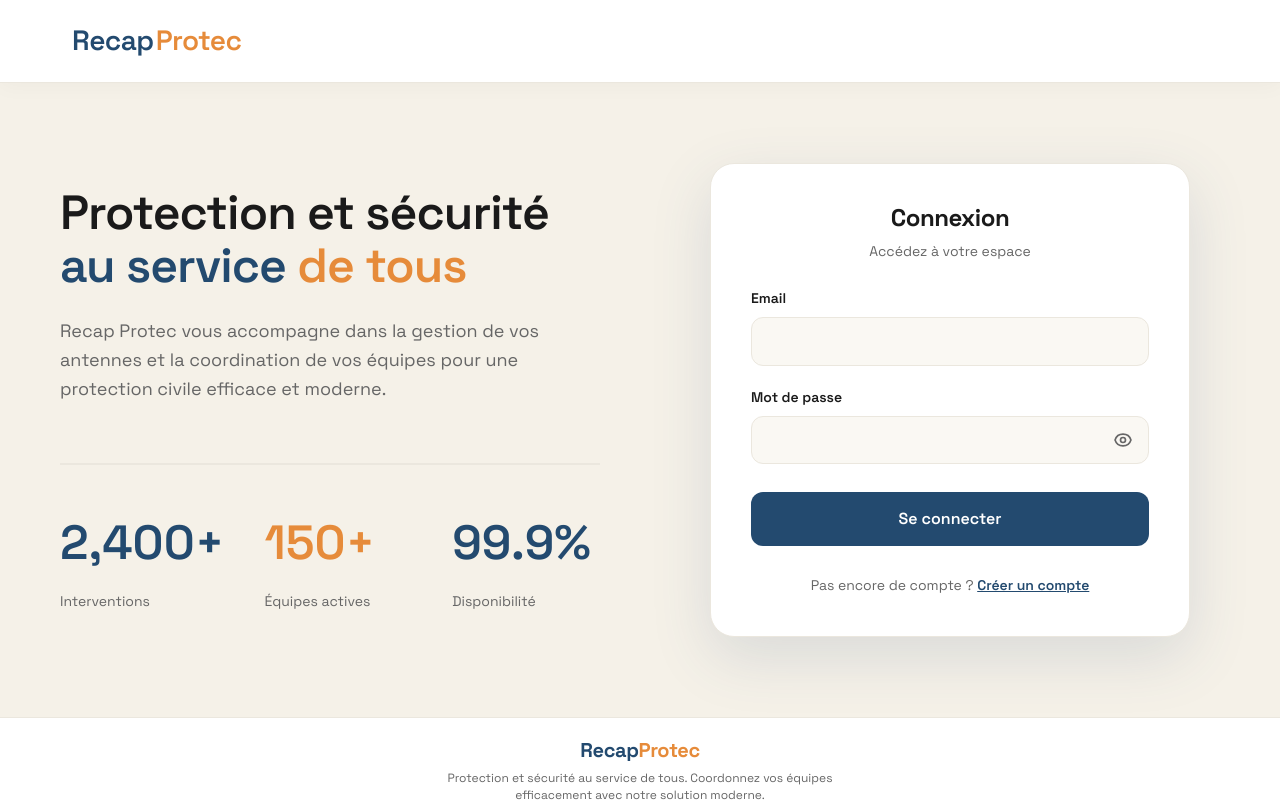
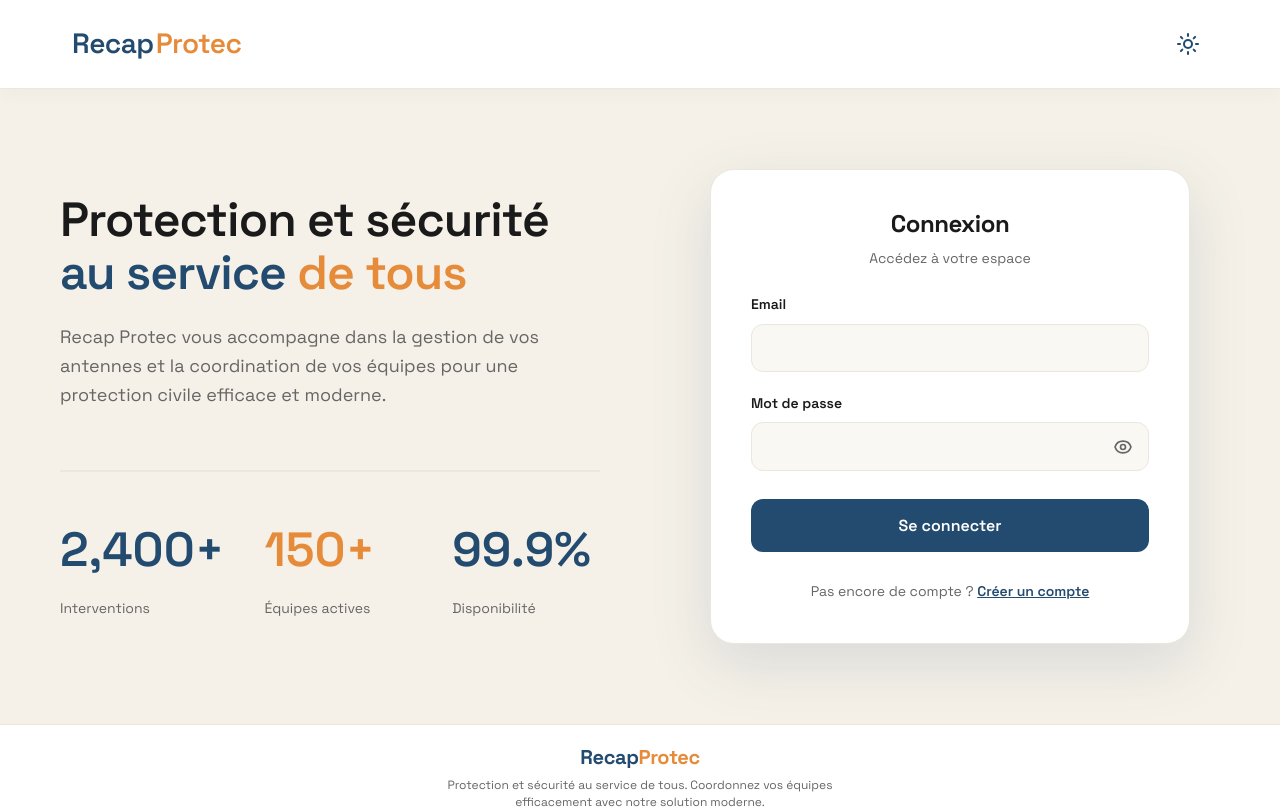
Before and after one commit to Fredozorus/recap-protect, a Next.js app: page / in a window 1280 px wide. Shown: the top 809 px of the page. Built offline with nearby package versions, Linux system fonts and the light colour scheme; no server answers.

Commit message:
DarkMode

```diff
--- a/src/app/globals.css
+++ b/src/app/globals.css
@@ -1,22 +1,53 @@
 @import "tailwindcss";
 
-@theme inline {
-  /* Palette Principale */
-  --color-navy: #3a5a7e;
-  --color-navy-light: #4a6a8e;
-  --color-navy-dark: #2a4a6e;
+:root {
+  /* Light Mode (Default) */
+  --color-navy: #234A6F;
+  --color-navy-light: #335A7F;
+  --color-navy-dark: #133A5F;
 
-  --color-paper: #f5f1e8;
-  --color-paper-light: #faf8f3;
-  --color-paper-dark: #ebe7de;
+  --color-terracotta: #E68B3A;
+  --color-terracotta-light: #F69B4A;
+  --color-terracotta-dark: #D67B2A;
 
-  --color-terracotta: #c98550;
-  --color-terracotta-light: #d99560;
-  --color-terracotta-dark: #b97540;
+  --color-paper: #F5F1E8;
+  --color-paper-light: #FAF8F3;
+  --color-paper-dark: #EBE7DE;
 
-  /* Couleurs de Support */
-  --color-warm-black: #1a1a1a;
+  --color-warm-black: #1A1A1A;
   --color-neutral-gray: #666666;
+  --color-white: #FFFFFF;
+
+  /* Semantic Colors */
+  --background: var(--color-paper);
+  --foreground: var(--color-warm-black);
+  --card-bg: var(--color-white);
+  --card-border: var(--color-paper-dark);
+}
+
+.dark {
+  /* Dark Mode Overrides - Lighter and more readable */
+  --color-navy: #5BA3FF;
+  --color-navy-light: #7BB5FF;
+  --color-navy-dark: #3B83DF;
+
+  --color-terracotta: #FFB570;
+  --color-terracotta-light: #FFC590;
+  --color-terracotta-dark: #EFA560;
+
+  --color-paper: #1A1D23;
+  --color-paper-light: #252930;
+  --color-paper-dark: #2F3540;
+
+  --color-warm-black: #E8E8E8;
+  --color-neutral-gray: #B0B0B0;
+  --color-white: #252930;
+
+  /* Semantic Colors */
+  --background: var(--color-paper);
+  --foreground: var(--color-warm-black);
+  --card-bg: var(--color-paper-light);
+  --card-border: var(--color-paper-dark);
 }
 
 /* Reset et base */
@@ -35,13 +66,14 @@ body {
 }
 
 body {
-  background: #F5F5F5;
-  color: #1a1a1a;
+  background: var(--background);
+  color: var(--foreground);
   font-family: var(--font-space-grotesk), system-ui, -apple-system, sans-serif;
   font-weight: 400;
   line-height: 1.6;
   -webkit-font-smoothing: antialiased;
   -moz-osx-font-smoothing: grayscale;
+  transition: background-color 0.3s ease, color 0.3s ease;
 }
 
 h1,
@@ -263,7 +295,7 @@ h6 {
 .hero-title {
   font-weight: 600;
   line-height: 1.1;
-  color: var(--color-warm-black);
+  color: var(--foreground);
   font-size: 36px;
   margin-bottom: 24px;
   order: 1;
@@ -291,6 +323,7 @@ h6 {
   font-size: 36px;
   font-weight: 600;
   margin-bottom: 8px;
+  color: var(--foreground);
 }
 
 .hero-stat-label {
@@ -300,15 +333,16 @@ h6 {
 
 /* AuthForm Responsive Styles */
 .auth-form-container {
-  background-color: white;
+  background-color: var(--card-bg);
   border-radius: 24px;
   padding: 24px;
   box-shadow: 0 20px 60px rgba(58, 90, 126, 0.15);
-  border: 1px solid var(--color-paper-dark);
+  border: 1px solid var(--card-border);
   width: 100%;
   max-width: 480px;
   margin: 0 auto;
   order: 3;
+  transition: background-color 0.3s ease, border-color 0.3s ease;
 }
 
 .auth-form-header {
@@ -320,7 +354,7 @@ h6 {
   font-size: 24px;
   font-weight: bold;
   margin-bottom: 8px;
-  color: var(--color-warm-black);
+  color: var(--foreground);
 }
 
 .auth-form-subtitle {
@@ -397,9 +431,10 @@ h6 {
 
 /* Dashboard Responsive Styles */
 .dashboard-navbar {
-  background-color: white;
-  border-bottom: 1px solid var(--color-paper-dark);
+  background-color: var(--card-bg);
+  border-bottom: 1px solid var(--card-border);
   padding: 16px;
+  transition: background-color 0.3s ease, border-color 0.3s ease;
 }
 
 .dashboard-navbar-container {
@@ -436,10 +471,11 @@ h6 {
 }
 
 .dashboard-stat-card {
-  background-color: white;
+  background-color: var(--card-bg);
   padding: 24px;
   border-radius: 12px;
-  border: 1px solid var(--color-paper-dark);
+  border: 1px solid var(--card-border);
+  transition: background-color 0.3s ease, border-color 0.3s ease;
 }
 
 .dashboard-content-grid {
@@ -449,10 +485,11 @@ h6 {
 }
 
 .dashboard-card {
-  background-color: white;
+  background-color: var(--card-bg);
   border-radius: 12px;
-  border: 1px solid var(--color-paper-dark);
+  border: 1px solid var(--card-border);
   overflow: hidden;
+  transition: background-color 0.3s ease, border-color 0.3s ease;
 }
 
 .dashboard-cta {
--- a/src/app/layout.tsx
+++ b/src/app/layout.tsx
@@ -2,6 +2,7 @@ import type { Metadata } from "next";
 import { Space_Grotesk } from "next/font/google";
 import "./globals.css";
 import { Analytics } from "@vercel/analytics/next"
+import { ThemeProvider } from "@/components/ThemeProvider";
 
 const spaceGrotesk = Space_Grotesk({
   variable: "--font-space-grotesk",
@@ -41,9 +42,11 @@ export default function RootLayout({
           flexDirection: 'column'
         }}
       >
-        <div style={{ flex: 1, width: '100%' }}>
-          {children}
-        </div>
+        <ThemeProvider>
+          <div style={{ flex: 1, width: '100%' }}>
+            {children}
+          </div>
+        </ThemeProvider>
       </body>
     </html>
   );
--- a/src/app/page.tsx
+++ b/src/app/page.tsx
@@ -1,20 +1,20 @@
-import Navbar from '@/components/Navbar';
-import Hero from '@/components/Hero';
-import Footer from '@/components/Footer';
+import Navbar from '@/components/Navbar'
+import Hero from '@/components/Hero'
+import Footer from '@/components/Footer'
 
 export default function Home() {
   return (
-    <div style={{
-      backgroundColor: '#f5f1e8', // colors.paper
-      minHeight: '100vh',
-      display: 'flex',
-      flexDirection: 'column'
-    }}>
+    <div
+      style={{
+        minHeight: '100vh',
+        display: 'flex',
+        flexDirection: 'column',
+        backgroundColor: 'var(--background)',
+      }}
+    >
       <Navbar />
-      <main style={{ flex: 1 }}>
-        <Hero />
-      </main>
+      <Hero />
       <Footer />
     </div>
-  );
-}
+  )
+};
--- a/src/app/styles/colors.tsx
+++ b/src/app/styles/colors.tsx
@@ -1,20 +1,28 @@
 // src/styles/colors.ts
 export const colors = {
-  // Bleu marine - plus vif, proche de l'original
-  navy: '#234A6F',        // Plus saturé, plus profond
-  navyLight: '#335A7F',
-  navyDark: '#133A5F',
+  // Bleu marine
+  navy: 'var(--color-navy)',
+  navyLight: 'var(--color-navy-light)',
+  navyDark: 'var(--color-navy-dark)',
 
-  // Orange - plus énergique et vibrant
-  terracotta: '#E68B3A',  // Orange plus vif, garde la chaleur
-  terracottaLight: '#F69B4A',
-  terracottaDark: '#D67B2A',
+  // Orange
+  terracotta: 'var(--color-terracotta)',
+  terracottaLight: 'var(--color-terracotta-light)',
+  terracottaDark: 'var(--color-terracotta-dark)',
 
-  paper: '#F5F1E8',
-  paperLight: '#FAF8F3',
-  paperDark: '#EBE7DE',
+  // Backgrounds
+  paper: 'var(--color-paper)',
+  paperLight: 'var(--color-paper-light)',
+  paperDark: 'var(--color-paper-dark)',
 
-  warmBlack: '#1A1A1A',
-  neutralGray: '#666666',
-  white: '#FFFFFF',
+  // Text & Neutrals
+  warmBlack: 'var(--color-warm-black)',
+  neutralGray: 'var(--color-neutral-gray)',
+  white: 'var(--color-white)',
+
+  // Semantic
+  background: 'var(--background)',
+  foreground: 'var(--foreground)',
+  cardBg: 'var(--card-bg)',
+  cardBorder: 'var(--card-border)',
 } as const;
--- a/src/components/Navbar.tsx
+++ b/src/components/Navbar.tsx
@@ -1,17 +1,19 @@
 'use client'
 
 import { colors } from '@/app/styles/colors';
+import ThemeToggle from './ThemeToggle';
 
 export default function Navbar() {
   return (
     <nav
       style={{
-        backgroundColor: 'white',
-        borderBottom: `1px solid ${colors.paperDark}`,
+        backgroundColor: colors.cardBg,
+        borderBottom: `1px solid ${colors.cardBorder}`,
         boxShadow: '0 4px 20px rgba(0,0,0,0.03)',
         position: 'sticky',
         top: 0,
         zIndex: 50,
+        transition: 'background-color 0.3s ease, border-color 0.3s ease',
       }}
     >
       <div
@@ -29,6 +31,7 @@ export default function Navbar() {
           <span style={{ color: colors.navy }}>Recap</span>
           <span style={{ color: colors.terracotta }}>Protec</span>
         </h1>
+        <ThemeToggle />
       </div>
     </nav>
   );
--- /dev/null
+++ b/src/components/ThemeProvider.tsx
@@ -0,0 +1,57 @@
+'use client'
+
+import { createContext, useContext, useEffect, useState } from 'react'
+
+type Theme = 'light' | 'dark'
+
+type ThemeContextType = {
+  theme: Theme
+  toggleTheme: () => void
+}
+
+const ThemeContext = createContext<ThemeContextType | undefined>(undefined)
+
+export function ThemeProvider({ children }: { children: React.ReactNode }) {
+  const [theme, setTheme] = useState<Theme>('light')
+
+  useEffect(() => {
+    // Check local storage or system preference
+    const savedTheme = localStorage.getItem('theme') as Theme
+    const systemTheme = window.matchMedia('(prefers-color-scheme: dark)').matches
+      ? 'dark'
+      : 'light'
+
+    const initialTheme = savedTheme || systemTheme
+    setTheme(initialTheme)
+
+    if (initialTheme === 'dark') {
+      document.documentElement.classList.add('dark')
+    }
+  }, [])
+
+  const toggleTheme = () => {
+    const newTheme = theme === 'light' ? 'dark' : 'light'
+    setTheme(newTheme)
+    localStorage.setItem('theme', newTheme)
+
+    if (newTheme === 'dark') {
+      document.documentElement.classList.add('dark')
+    } else {
+      document.documentElement.classList.remove('dark')
+    }
+  }
+
+  return (
+    <ThemeContext.Provider value={{ theme, toggleTheme }}>
+      {children}
+    </ThemeContext.Provider>
+  )
+}
+
+export function useTheme() {
+  const context = useContext(ThemeContext)
+  if (context === undefined) {
+    throw new Error('useTheme must be used within a ThemeProvider')
+  }
+  return context
+}
--- /dev/null
+++ b/src/components/ThemeToggle.tsx
@@ -0,0 +1,40 @@
+'use client'
+
+import { Moon, Sun } from 'lucide-react'
+import { useTheme } from './ThemeProvider'
+import { motion } from 'framer-motion'
+import { colors } from '@/app/styles/colors'
+
+export default function ThemeToggle() {
+  const { theme, toggleTheme } = useTheme()
+
+  return (
+    <button
+      onClick={toggleTheme}
+      style={{
+        background: 'none',
+        border: 'none',
+        cursor: 'pointer',
+        padding: '8px',
+        borderRadius: '50%',
+        display: 'flex',
+        alignItems: 'center',
+        justifyContent: 'center',
+        color: theme === 'light' ? colors.navy : colors.terracotta,
+      }}
+      aria-label="Toggle theme"
+    >
+      <motion.div
+        initial={false}
+        animate={{ rotate: theme === 'dark' ? 180 : 0 }}
+        transition={{ duration: 0.3 }}
+      >
+        {theme === 'light' ? (
+          <Sun size={24} />
+        ) : (
+          <Moon size={24} />
+        )}
+      </motion.div>
+    </button>
+  )
+}
```
Also changed, not shown: src/components/AuthForm.tsx (+11 -11 lines), src/components/Dashboard.tsx (+20 -16 lines).
